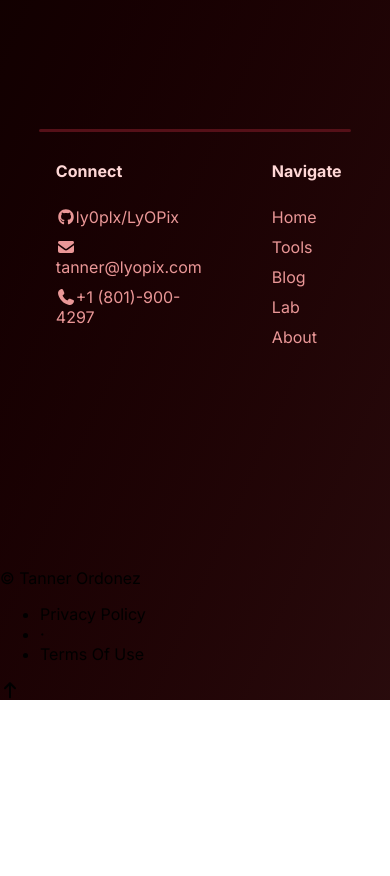
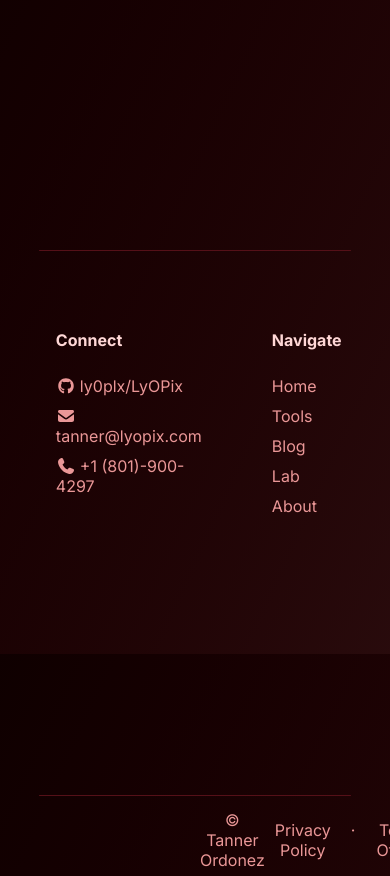
Before and after one commit to ly0plx/LyOPixSiteFrontend, a React (Vite) app: page / in a window 390 px wide. Shown: the part 3360-4236 px from the top of the page. Before the commit the page ends 4060 px from the top, so only its background shows below. Built offline with nearby package versions, Linux system fonts and the light colour scheme.

Commit message:
non-responsive footer

```diff
--- a/src/components/Footer.jsx
+++ b/src/components/Footer.jsx
@@ -34,6 +34,7 @@ export default function Footer() {
           <ul>
             <li>Mon-Fri: 5pm - 7pm</li>
             <li>Saturday: 10am - 6pm</li>
+            <li>Sunday: None</li>
           </ul>
         </div>
         <div className="connect">
@@ -42,19 +43,19 @@ export default function Footer() {
             <li>
               <Link to="https://github.com/ly0plx">
                 <FontAwesomeIcon icon={faGithub} />
-                ly0plx/LyOPix
+                <span>ly0plx/LyOPix</span>
               </Link>
             </li>
             <li>
               <Link to="mailto:tanner@lyopix.com">
                 <FontAwesomeIcon icon={faEnvelope} />
-                tanner@lyopix.com
+                <span>tanner@lyopix.com</span>
               </Link>
             </li>
             <li>
               <Link to="tel:8019002497">
                 <FontAwesomeIcon icon={faPhone} />
-                +1 (801)-900-4297
+                <span>+1 (801)-900-4297</span>
               </Link>
             </li>
           </ul>
@@ -90,8 +91,10 @@ export default function Footer() {
           </ul>
         </div>
       </div>
+      <hr />
       <div className="footer-bottom">
         <span>&copy; Tanner Ordonez</span>
+        <div>
           <ul>
             <li>Privacy Policy</li>
             <li>·</li>
@@ -99,6 +102,7 @@ export default function Footer() {
           </ul>
           <FontAwesomeIcon icon={faArrowUp} onClick={scrollToTop} />
         </div>
+      </div>
     </footer>
   );
 }
--- a/src/styles/Footer.css
+++ b/src/styles/Footer.css
@@ -9,12 +9,13 @@ footer {
   background-position: center;
   background-repeat: no-repeat;
   background-size: cover;
+  border-top: 1.5px solid var(--border);
 }
 
 .footer-top {
   gap: 500px;
   margin: 0;
-  padding: 40px;
+  padding: 100px;
   display: flex;
   color: var(--text);
   justify-content: center;
@@ -32,12 +33,12 @@ footer {
   display: flex;
   justify-content: center;
   gap: 70px;
+  padding: 50px 0;
 }
 
 .footer-main ul {
   list-style-type: none;
   padding: 0;
-
 }
 
 .footer-main h4 {
@@ -53,3 +54,41 @@ footer {
   text-decoration: none;
   color: var(--text-muted);
 }
+
+.footer-main ul li a svg {
+  margin: 0 4px 0 0;
+}
+
+.footer-bottom {
+  max-width: 100%;
+  display: flex;
+  padding: 0 200px;
+  justify-content: space-between;
+  align-items: center;
+  text-align: center;
+  color: var(--text-muted);
+}
+
+.footer-bottom ul {
+  padding: 0;
+  display: flex;
+  list-style-type: none;
+}
+
+.footer-bottom ul li {
+  margin: 0 10px;
+}
+
+.footer-bottom ul:nth-child(3) {
+  font-size: 1px;
+}
+
+.footer-bottom div {
+  display: flex;
+  align-items: center;
+  gap: 10px;
+}
+
+.footer-bottom div svg:hover {
+  cursor: pointer;
+}
--- a/src/styles/theme.css
+++ b/src/styles/theme.css
@@ -61,6 +61,6 @@ html {
 hr {
   width: 80%;
   border: none;
-  border-top: 3px solid var(--border-muted);
+  border-top: 1.5px solid var(--border-muted);
   border-radius: 30px;
 }
```
Lines whose indentation alone changed are shown as unchanged.
